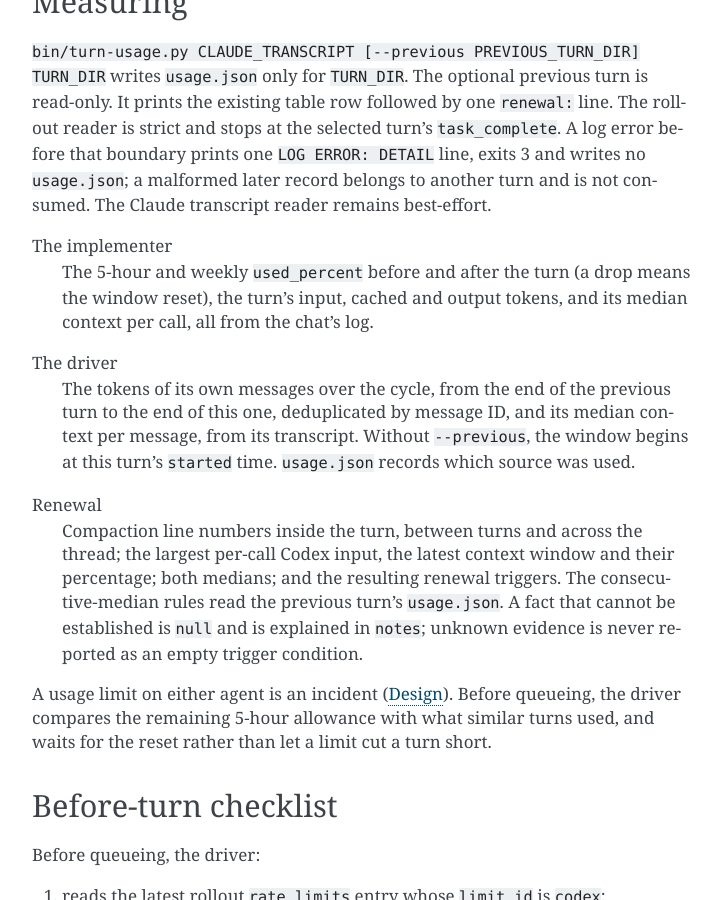
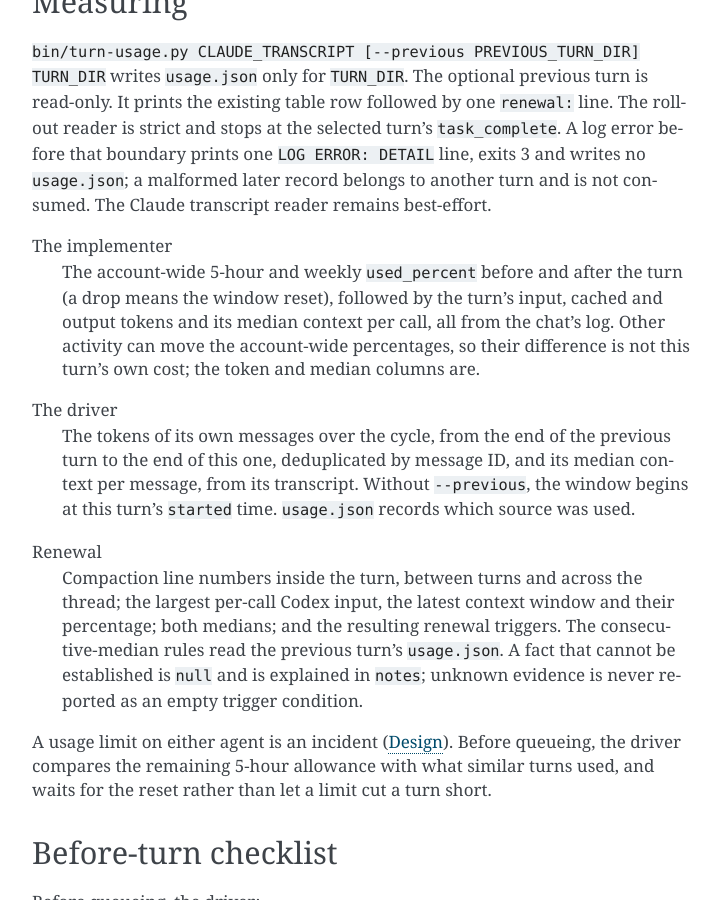
Before and after one commit to dememax/agent-cycle, a Sphinx documentation site: the page built from docs/tokens.rst, in a window 1280 px wide and 900 px high, scrolled down 824 px. Shown: the whole window, without its empty margins (388-1109 px from the left). Built offline with Sphinx 7.4.7, drawn with Linux system fonts in a browser that asks for light colours.

Commit message:
fix: label Codex limit percentages account-wide
The 5-hour and weekly used percentages can move because of activity outside
the measured turn. Label both printed columns account-wide while leaving the
turn's token, median and serialized usage facts unchanged.

Document that the percentage delta is not the turn's own cost and distinguish
it from the adjacent turn-specific measurements.

Validation: all 23 usage tests pass; Ruff and mypy pass; the check_rst
semantic, fast-fix and final-check loop passes for docs/turn.rst and
docs/tokens.rst.

Co-Authored-By: Codex GPT-5 <noreply@openai.com>

```diff
--- a/docs/tokens.rst
+++ b/docs/tokens.rst
@@ -54,9 +54,11 @@ later record belongs to another turn and is not consumed. The Claude transcript
 reader remains best-effort.
 
 The implementer
-   The 5-hour and weekly ``used_percent`` before and after the turn (a
-   drop means the window reset), the turn's input, cached and output
-   tokens, and its median context per call, all from the chat's log.
+   The account-wide 5-hour and weekly ``used_percent`` before and after the
+   turn (a drop means the window reset), followed by the turn's input, cached
+   and output tokens and its median context per call, all from the chat's log.
+   Other activity can move the account-wide percentages, so their difference
+   is not this turn's own cost; the token and median columns are.
 
 The driver
    The tokens of its own messages over the cycle, from the end of the
--- a/docs/turn.rst
+++ b/docs/turn.rst
@@ -230,7 +230,9 @@ After the turn
    ``started`` time. The rollout is read strictly only through this turn's
    ``task_complete``. A consumed blank, malformed, non-object or unfinished
    record, invalid UTF-8 or unreadable log prints one ``LOG ERROR: DETAIL``
-   line, exits 3 and writes no ``usage.json`` (:doc:`tokens`).
+   line, exits 3 and writes no ``usage.json``. The table labels the 5-hour and
+   weekly percentages as account-wide; its token and median columns are this
+   turn's own measurements (:doc:`tokens`).
 7. Start the turn record with ``bin/turn-record.py TURN_DIR`` after all the
    evidence above exists, then add the review's judgement, findings and
    verdict to its factual Markdown skeleton.
```
Also changed, not shown: 1 other file.
